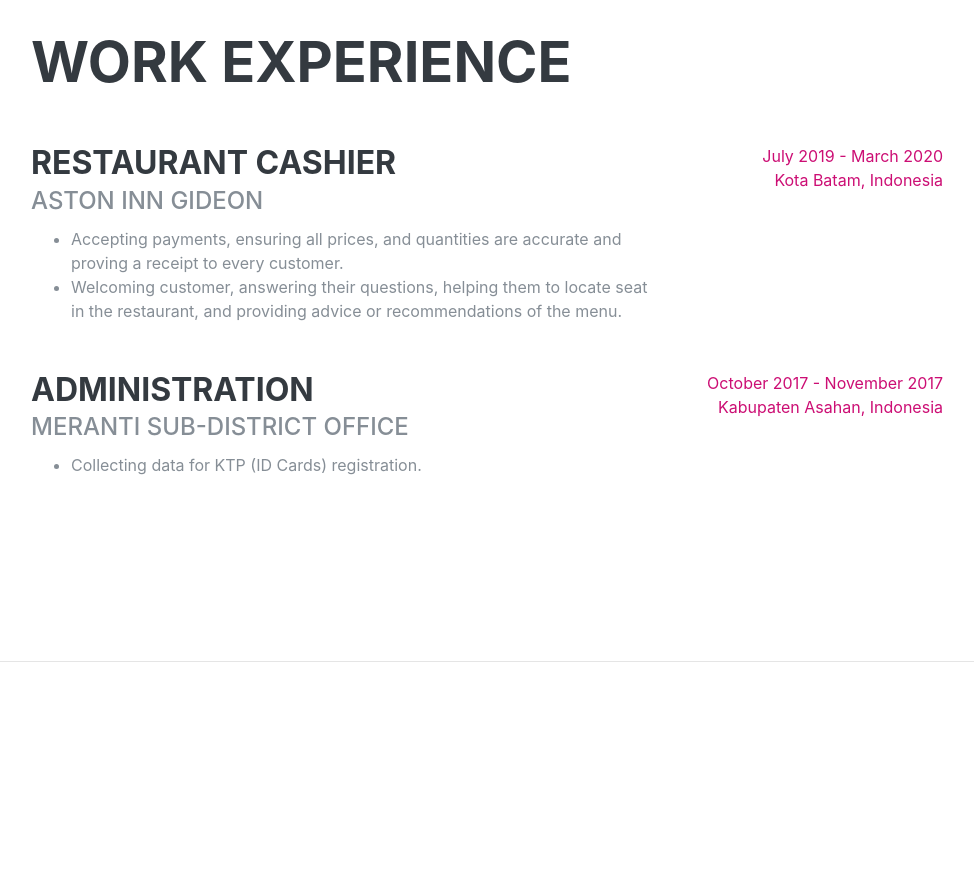
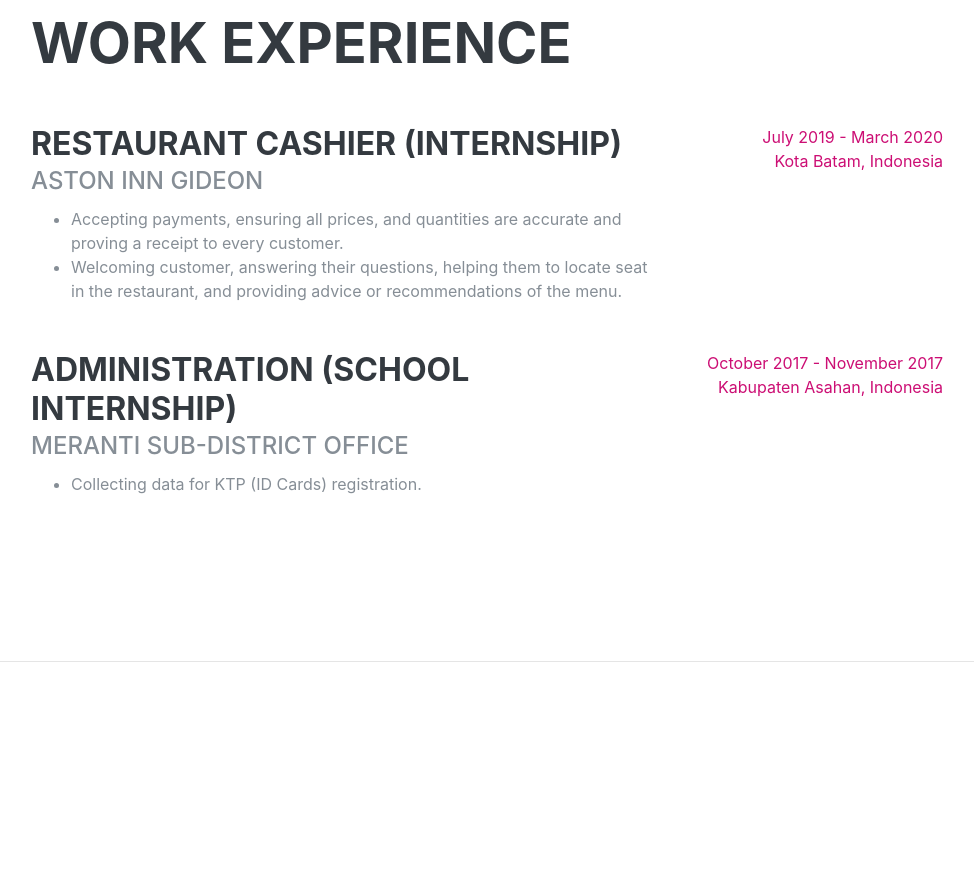
Before and after one commit to intanadhella/curriculum-vitae, a React (Create React App) app: page / in a window 1280 px wide. Shown: the part 940-1823 px from the top of the page, without its empty margins (289-1263 px from the left). Built offline with nearby package versions, Linux system fonts and the light colour scheme; a web font is replaced by a local one.

Commit message:
add internship in work experience information

```diff
--- a/src/components/Resume/WorkExperience.js
+++ b/src/components/Resume/WorkExperience.js
@@ -12,7 +12,7 @@ const WorkExperience = () => {
 
                 <div className="resume-item d-flex flex-column flex-md-row justify-content-between mb-5">
                     <div className="resume-content">
-                        <h3 className="mb-0">Restaurant Cashier</h3>
+                        <h3 className="mb-0">Restaurant Cashier (Internship)</h3>
                         <div className="subheading mb-2">Aston Inn Gideon</div>
                         <div>
                             <ul className="mb-0">
@@ -36,7 +36,7 @@ const WorkExperience = () => {
 
                 <div className="resume-item d-flex flex-column flex-md-row justify-content-between">
                     <div className="resume-content">
-                        <h3 className="mb-0">Administration</h3>
+                        <h3 className="mb-0">Administration (School Internship)</h3>
                         <div className="subheading mb-2">Meranti Sub-District Office</div>
                         <div>
                             <ul>
```
